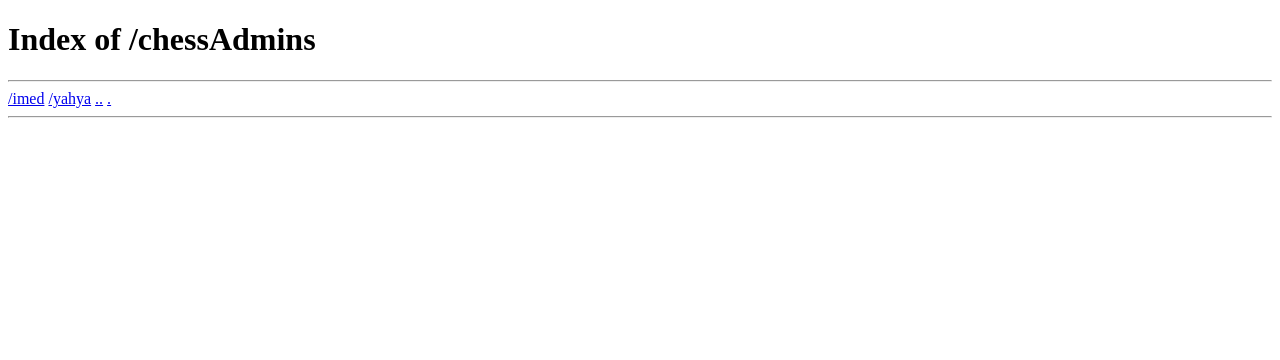
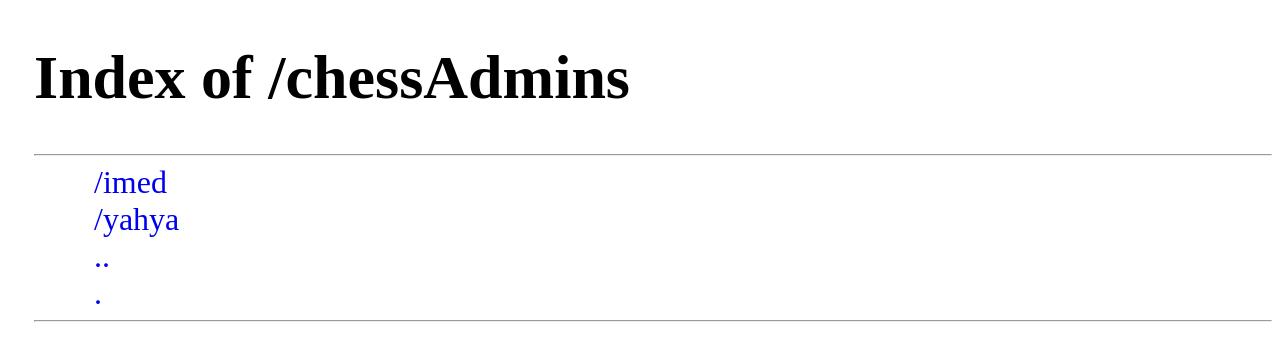
Before and after one commit to YahyaMouelhi/cybersicca_ctf_vol2, a plain HTML site: page chessAdmins/index.html in a window 1280 px wide. Drawn offline with Linux system fonts and the light colour scheme; the site is published under a folder, as on GitHub Pages, so addresses that start at the root find nothing.

Commit message:
Update index.html

```diff
--- a/chessAdmins/index.html
+++ b/chessAdmins/index.html
@@ -4,7 +4,7 @@
     <meta charset="UTF-8">
     <meta name="viewport" content="width=device-width, initial-scale=1.0">
     <title>/chessAdmins</title>
-    <link rel="stylesheet" href="/css/pv.css">
+    <link rel="stylesheet" href="../css/pv.css">
 </head>
 <body>
     <div class="path">
```
